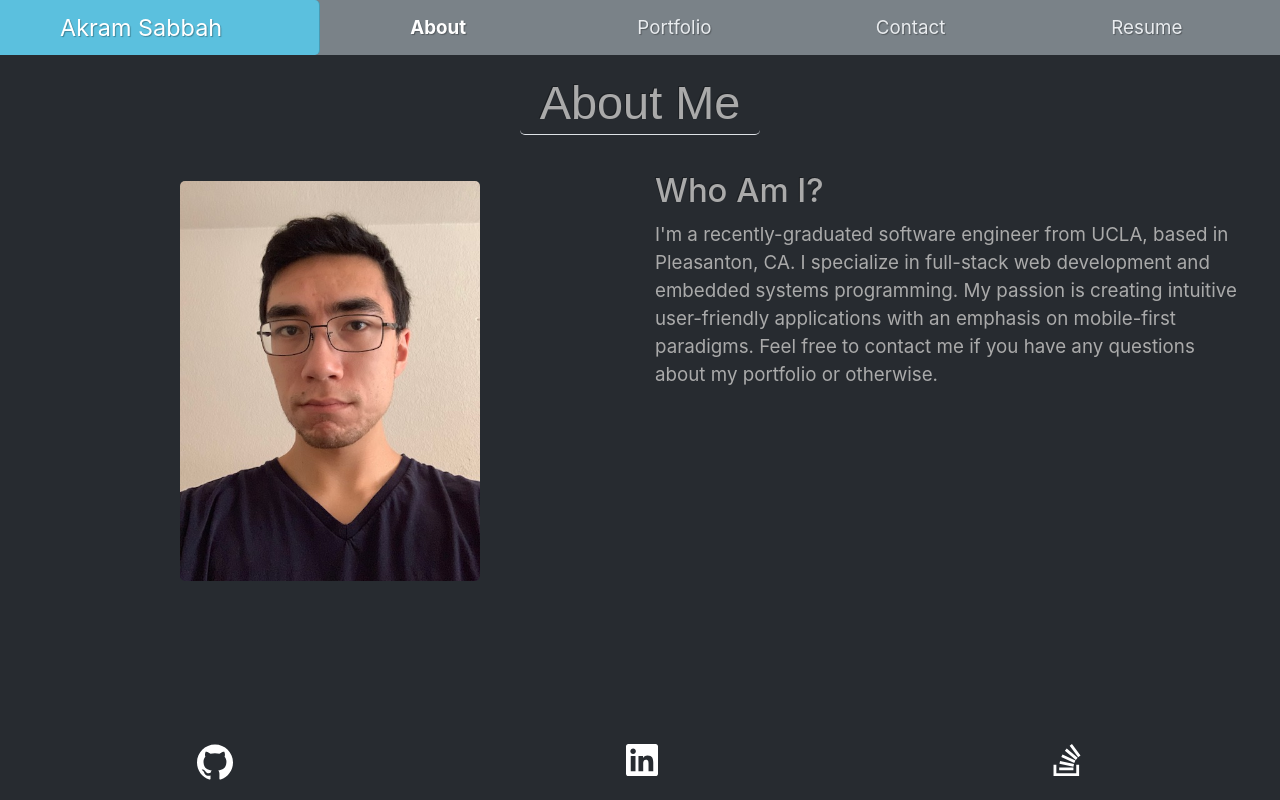
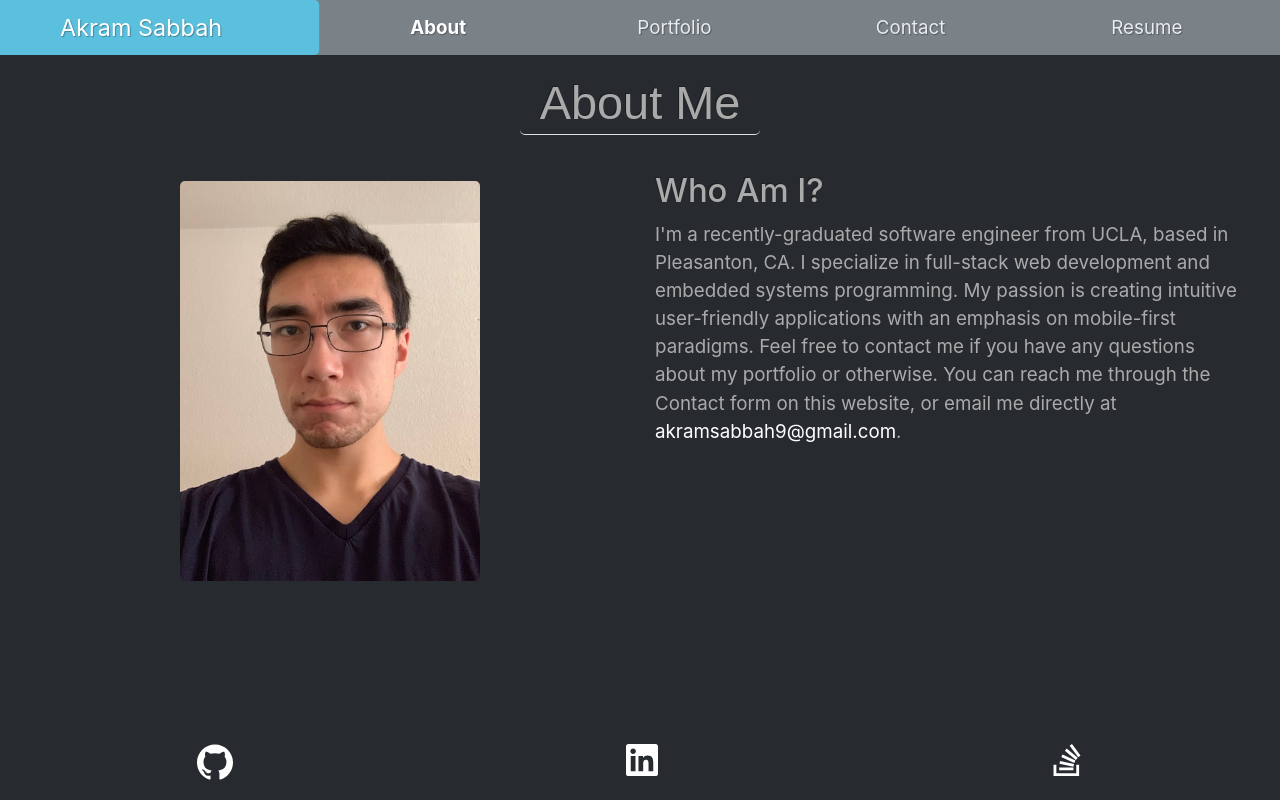
Before and after one commit to akramsabbah9/react-portfolio, a React (Create React App) app: page / in a window 1280 px wide. Built offline with nearby package versions, Linux system fonts and the light colour scheme.

Commit message:
added extra email link to about section

```diff
--- a/src/components/About/index.js
+++ b/src/components/About/index.js
@@ -25,6 +25,9 @@ function About() {
                     in full-stack web development and embedded systems programming. My passion is creating intuitive
                     user-friendly applications with an emphasis on mobile-first paradigms. Feel free to contact me
                     if you have any questions about <span>my portfolio</span> or otherwise.
+
+                    You can reach me through the Contact form on this website, or email me directly
+                    at <a href="mailto:akramsabbah9@gmail.com" target="_blank" rel="noreferrer noopener">akramsabbah9@gmail.com</a>.
                 </p>
             </Col>
         </Row>
```
